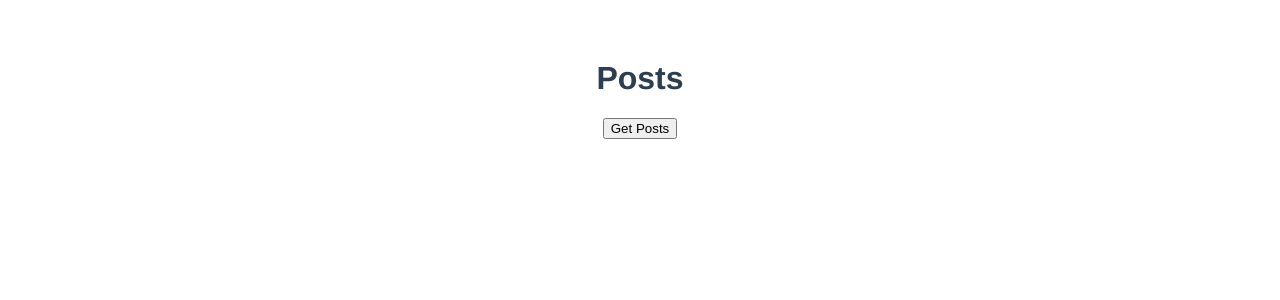
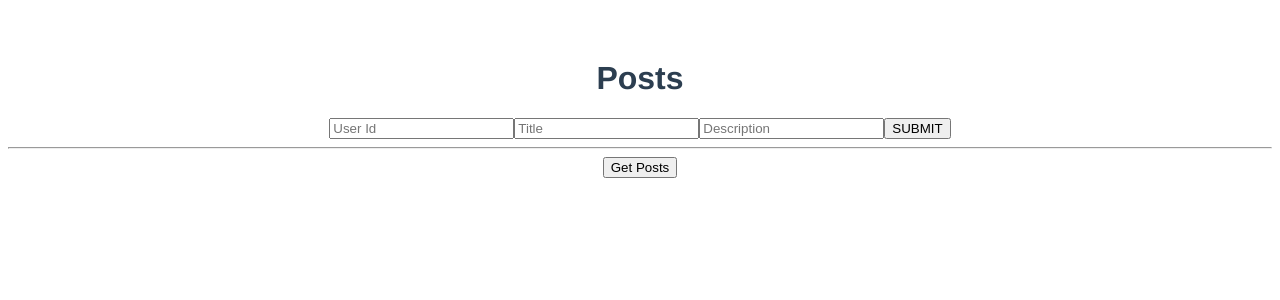
Before and after one commit to deepak252/vuejs-tutorial, a Vue app: page / in a window 1280 px wide. Shown: the top 300 px of the page. Built offline with nearby package versions, Linux system fonts and the light colour scheme.

Commit message:
HTTP Post request

```diff
--- a/src/components/PostList.vue
+++ b/src/components/PostList.vue
@@ -1,5 +1,12 @@
 <template>
     <div>
+        <form @submit.prevent="createPost">
+            <input type="text" placeholder="User Id" v-model="formData.userId"/>
+            <input type="text" placeholder="Title" v-model="formData.title"/>
+            <input type="text" placeholder="Description" v-model="formData.description"/>
+            <button>SUBMIT</button>
+        </form>
+        <hr />
         <button @click="getPosts">Get Posts</button>
         <p v-if="isLoading">Loading...</p>
         <p v-else-if="errorMsg">{{errorMsg}}</p>
@@ -22,7 +29,12 @@ export default {
         return {
             posts: [],
             isLoading: false,
-            errorMsg: ''
+            errorMsg: '',
+            formData: {
+                userId:'',
+                title: '',
+                body: ''
+            }
         }
     },
     methods: {
@@ -42,6 +54,16 @@ export default {
             .finally(()=>{
                 this.isLoading = false;
             })
+        },
+        createPost(){
+            axios.post('https://jsonplaceholder.typicode.com/posts', this.formData)
+            .then(response=>{
+                console.log(response);
+            })
+            .catch(err=>{
+                console.log(err);
+                this.errorMsg = 'Error while creating post';
+            })
         }
     }
 }
```
